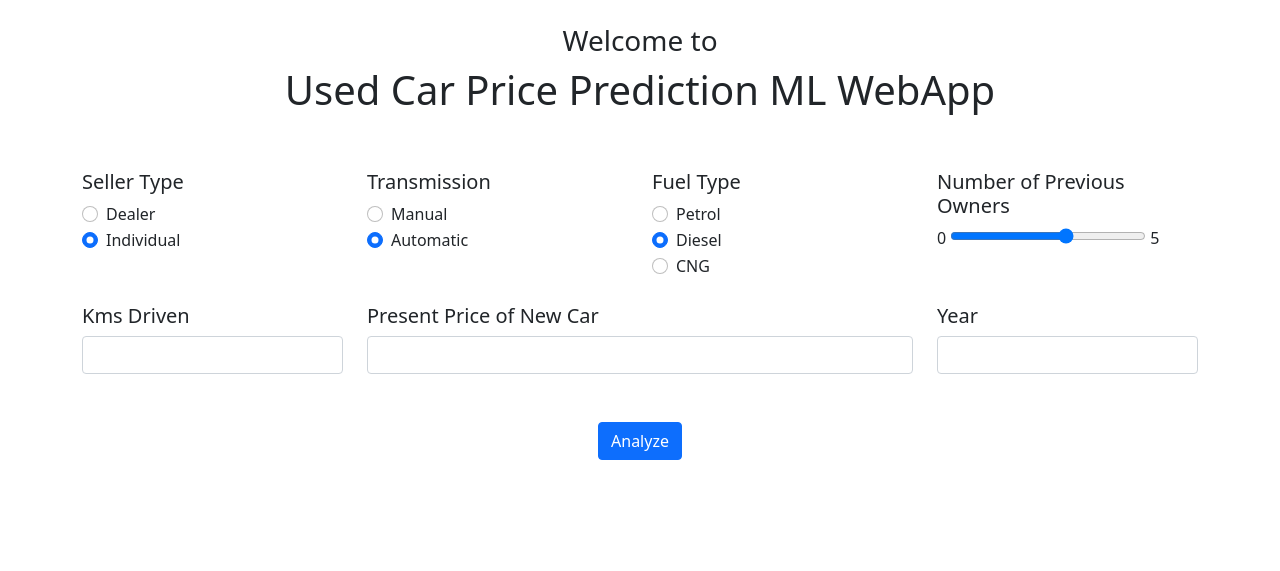
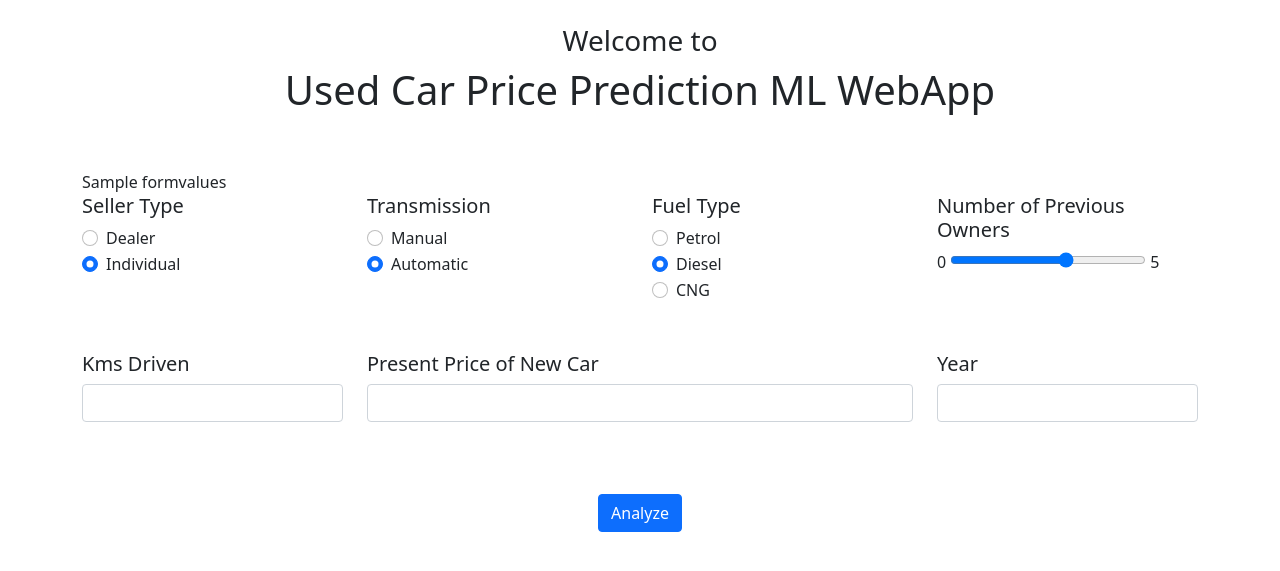
Before and after one commit to sinjoysaha/Car-Price-Prediction-ML-WebApp, a Flask app: template templates/index.html in a window 1280 px wide. Shown: the part 56-627 px from the top of the page. Run offline with Flask 2, Linux system fonts and the light colour scheme; the template is opened without the code that fills it: most values are stand-ins (such as "Sample title", 1, 10 or a date in 2020).

Commit message:
Getting Form values on submit

```diff
--- a/app.py
+++ b/app.py
@@ -12,9 +12,25 @@
 
 @app.route('/', methods=['GET', 'POST'])
 def index():
-    m = model()
-    m = str(m.best_params_)
-    return render_template('index.html', model=m)
+    if request.method=='POST':
+        seller_type = request.form['seller-type']
+        transmission = request.form['transmission']
+        fuel_type = request.form['fuel-type']
+        owner = request.form.get('owners')
+        kms_driven = request.form.get('kms-driven')
+        present_price = request.form.get('present-price')
+        year = request.form.get('year')
+        formvalues = {'seller_type':seller_type,
+                      'transmission':transmission,
+                      'fuel_type':fuel_type,
+                      'owner':owner,
+                      'kms_driven':kms_driven,
+                      'present_price':present_price,
+                      'year':year}
+        return render_template('index.html', formvalues=formvalues)
+
+    else:
+        return render_template('index.html')
 
 @app.route('/about')
 def about():
--- a/templates/index.html
+++ b/templates/index.html
@@ -20,74 +20,84 @@
 transmission - manual automatic *
 Owner - 0 1 2 3                 *
 -->
+{% if formvalues %}
+    {{ formvalues }}
+{% endif %}
+
 <form action="#" method="POST">
     <div class="row">
         <div class="col-sm">
             <h5>Seller Type</h5>
             <div class="form-check">
-                <input class="form-check-input" type="radio" name="seller-type" id="dealer">
+                <input class="form-check-input" type="radio" name="seller-type" id="dealer" value="dealer">
                 <label class="form-check-label" for="dealer">
                     Dealer
                 </label>
             </div>
             <div class="form-check">
-                <input class="form-check-input" type="radio" name="seller-type" id="individual" checked>
+                <input class="form-check-input" type="radio" name="seller-type" id="individual" value="individual" checked>
                 <label class="form-check-label" for="individual">Individual
                 </label>
             </div>
+            <br>
         </div>
         <div class="col-sm">
             <h5>Transmission</h5>
             <div class="form-check">
-                <input class="form-check-input" type="radio" name="transmission" id="manual">
+                <input class="form-check-input" type="radio" name="transmission" id="manual" value="manual">
                 <label class="form-check-label" for="manual">
                     Manual
                 </label>
             </div>
             <div class="form-check">
-                <input class="form-check-input" type="radio" name="transmission" id="automatic" checked>
+                <input class="form-check-input" type="radio" name="transmission" id="automatic" value="automatic" checked>
                 <label class="form-check-label" for="automatic">Automatic
                 </label>
             </div>
+            <br>
         </div>
         <div class="col-sm">
             <h5>Fuel Type</h5>
             <div class="form-check">
-                <input class="form-check-input" type="radio" name="fuel-type" id="manual">
-                <label class="form-check-label" for="manual">
+                <input class="form-check-input" type="radio" name="fuel-type" id="petrol" value="petrol">
+                <label class="form-check-label" for="petrol">
                     Petrol
                 </label>
             </div>
             <div class="form-check">
-                <input class="form-check-input" type="radio" name="fuel-type" id="automatic" checked>
-                <label class="form-check-label" for="automatic">Diesel
+                <input class="form-check-input" type="radio" name="fuel-type" id="diesel" value="diesel" checked>
+                <label class="form-check-label" for="diesel">Diesel
                 </label>
             </div>
             <div class="form-check">
-                <input class="form-check-input" type="radio" name="fuel-type" id="manual">
-                <label class="form-check-label" for="manual">
+                <input class="form-check-input" type="radio" name="fuel-type" id="cng" value="cng">
+                <label class="form-check-label" for="cng">
                     CNG
                 </label>
             </div>
+            <br>
         </div>
         <div class="form-group col-lg">
             <h5>Number of Previous Owners</h5>
-            <span> 0 </span><input type="range" class="w-75" min="0" max="5" step="1" id="owner"><span> 5 </span>
+            <span> 0 </span><input type="range" class="w-75" min="0" max="5" step="1" id="owners" name="owners"><span> 5 </span>
         </div>
     </div>
     <br>
     <div class="row">
         <div class="form-group col-lg">
             <h5>Kms Driven</h5>
-            <input type="number" class="form-control" id="kms-driven" min="0"/>
+            <input type="number" class="form-control" id="kms-driven" name="kms-driven" min="0"/>
+            <br>
         </div>
         <div class="form-group col-lg-6">
             <h5>Present Price of New Car</h5>
-            <input type="number" class="form-control" id="present-price" min="0"/>
+            <input type="number" class="form-control" id="present-price" name="present-price" min="0"/>
+            <br>
         </div>
         <div class="form-group col-lg">
             <h5>Year</h5>
-            <input type="number" class="form-control" id="year" min="0"/>
+            <input type="number" class="form-control" id="year" name="year" min="0"/>
+            <br>
         </div>
     </div>
 
```
